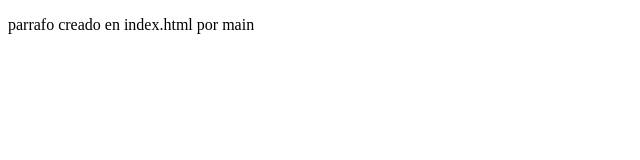
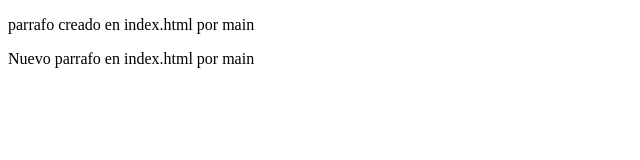
Before and after one commit to juancastillon24/DAm, a plain HTML site: page Lunes/index.html in a window 1280 px wide. Shown: the whole page, without its empty margins (0-640 px from the left). Drawn offline with Linux system fonts and the light colour scheme.

Commit message:
Creacion parrafo en index.html

```diff
--- a/Lunes/index.html
+++ b/Lunes/index.html
@@ -7,5 +7,6 @@
 </head>
 <body>
     <p>parrafo creado en index.html por main</p>
+    <p>Nuevo parrafo en index.html por main</p>
 </body>
 </html>
```
